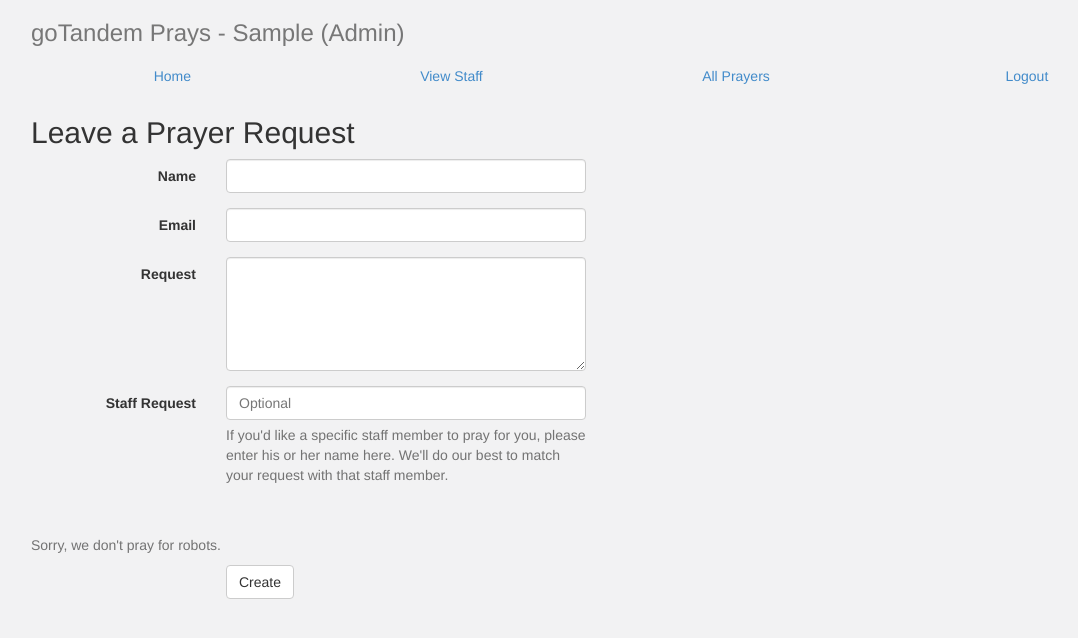
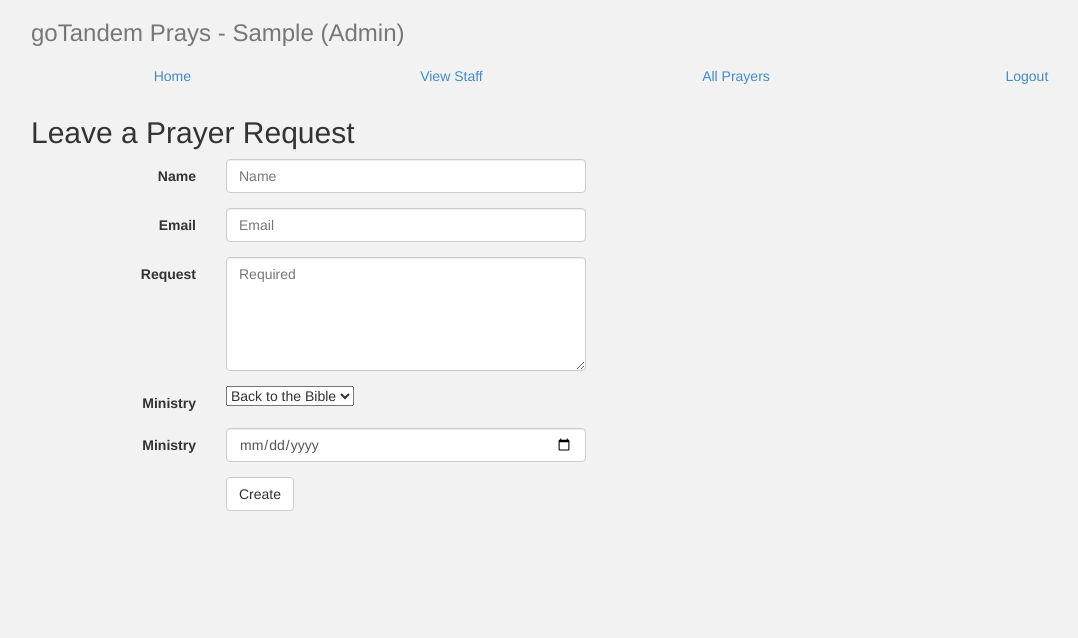
Before and after one commit to BenDavidZ/prayers, a Django app: page /prayers/create/ in a window 1280 px wide. Shown: the top 638 px of the page, without its empty margins (39-1117 px from the left). Run offline with Django 3.2, Linux system fonts and the light colour scheme; the visitor is signed in with stand-in values (Sample User, id 1); some libraries are stand-ins or nearby versions.

Commit message:
Updated create form.

```diff
--- a/prayers/models.py
+++ b/prayers/models.py
@@ -63,11 +63,9 @@ class DeleteForm(ModelForm):
         fields = ['user_name', 'user_email', 'user_request']
 
 class PrayerForm(ModelForm):
-    #captcha = CaptchaField()
-
     class Meta:
         model = Prayer
-        fields = ['user_name', 'user_email', 'user_request', 'staff_request']
+        fields = ['user_name', 'user_email', 'originating_ministry', 'user_request', 'received_at']
 
 class StaffAssignForm(ModelForm):
     class Meta:
--- a/prayers/templates/prayers/prayer_create.html
+++ b/prayers/templates/prayers/prayer_create.html
@@ -6,39 +6,55 @@
 
 <form class="form-horizontal" role="form" id="login_form" method="post" action="{% url 'prayers:create' %}">
 		{% csrf_token %}
-		<div class="form-group {% if form.user_name.errors %} has-error {% endif %}">
+
+        <!-- Name Field -->
+
+        <div class="form-group">
 			<label for="name" class="col-sm-2 control-label">Name</label>
 			<div class="col-sm-4">
-      <input type="text" class="form-control" id="name" name="user_name" placeholder="{% if form.user_name.errors %}Required{% endif %}">
+                <input type="text" class="form-control" id="name" name="user_name" placeholder="Name">
 			</div>
 		</div>
 
-		<div class="form-group {% if form.user_email.errors %} has-error {% endif %}">
+        <!-- Email Field -->
+
+        <div class="form-group">
 			<label for="email" class="col-sm-2 control-label">Email</label>
 			<div class="col-sm-4">
-				<input type="email" class="form-control" id="email" name="user_email" placeholder="{% if form.user_email.errors %}Valid Email Required{% endif %}">
-			</div>
-		</div>
-      <div class="form-group{% if form.user_request.errors %} has-error {% endif %}">
-			<label for="id_user_request" class="col-sm-2 control-label">Request</label>
-			<div class="col-sm-4">
-				<textarea class="form-control" rows="5" id="id_user_request" name="user_request" rows="10" placeholder="{% if form.user_request.errors %}Required{% endif %}"></textarea>
-			</div>
-		</div>
-      <div class="form-group">
-			<label for="staff-request" class="col-sm-2 control-label">Staff Request</label>
-			<div class="col-sm-4">
-				<input type="text" class="form-control" id="staff-request" name="staff_request" placeholder="Optional">
-        <span class="help-block">If you'd like a specific staff member to pray for you, please
-enter his or her name here. We'll do our best to match your request with that staff member.</span>
+				<input type="email" class="form-control" id="email" name="user_email" placeholder="Email">
 			</div>
 		</div>
 
+        <!-- Prayer Request Field -->
 
-		{{ form.captcha.errors }}<br />
-		{{ form.captcha }}
+      <div class="form-group">
+			<label for="id_user_request" class="col-sm-2 control-label">Request</label>
+			<div class="col-sm-4">
+				<textarea class="form-control" rows="5" id="id_user_request" name="user_request" rows="10" placeholder="Required"></textarea>
+			</div>
+      </div>
 
-		<span class="help-block">Sorry, we don't pray for robots.</span>
+        <!-- Requesting Ministry Field -->
+
+        <div class="form-group">
+  			<label for="id_originating_ministry" class="col-sm-2 control-label">Ministry</label>
+  			<div class="col-sm-4">
+  				<select name="originating_ministry">
+                    <option value="Back to the Bible">Back to the Bible</option>
+                    <option value="goTandem">goTandem</option>
+                </select>
+  			</div>
+        </div>
+
+        <!-- Request Received At Field -->
+
+        <div class="form-group">
+  			<label for="id_received_at" class="col-sm-2 control-label">Ministry</label>
+  			<div class="col-sm-4">
+  				<input type="date" name="received_at" id="id_received_at" class="form-control">
+  			</div>
+        </div>
+
 		<div class="form-group">
 			<div class="col-sm-offset-2 col-sm-2">
 				<button type="submit" class="btn btn-default">Create</button>
--- a/prayers/views.py
+++ b/prayers/views.py
@@ -27,9 +27,9 @@ rejected_emails = ('messages-noreply@linkedin.com',
                    'invitation@whereareyounow.net',
                    )
 
-prayer_text = "Thank you for sharing your prayer request with us.\n\nLifting up the prayer needs of our <i>goTandem</i> community is a key part of our ministry. It's my privilege to pray for you and the concerns that are weighing on your heart.\n\nPlease let us know if you have any other requests.\n\nYour friends at <i>goTandem</i>\n\n"
+prayer_text = "Thank you for sharing your prayer request with us.\n\nLifting up the prayer needs of our <i>goTandem</i> community is a key part of our ministry. It's my privilege to pray for you and the concerns that are weighing on your heart.\n\nPlease let us know if you have any other requests.\n\nYour friends at <i>goTandem</i>\n\nP.S We'd also appreciate your prayers for our ministry as we continue to share God's Word with people all over the world.\n\n"
 
-prayer_text_bttb = "Thank you for sharing your prayer request with us.\n\nLifting up the prayer needs of our Back to the Bible family is a key part of our ministry. It's my privilege to pray for you and the concerns that are weighing on your heart.\n\nPlease let us know if you have any other requests.\n\nYour friends at Back to the Bible\n\n"
+prayer_text_bttb = "Thank you for sharing your prayer request with us.\n\nLifting up the prayer needs of our Back to the Bible family is a key part of our ministry. It's my privilege to pray for you and the concerns that are weighing on your heart.\n\nPlease let us know if you have any other requests.\n\nYour friends at Back to the Bible\n\nP.S We'd also appreciate your prayers for our ministry as we continue to share God's Word with people all over the world.\n\n"
 
 
 def all_prayers_filter(request, id):
@@ -261,7 +261,12 @@ def create_prayer(request):
     if request.method == 'POST':
         form = PrayerForm(request.POST)
         if form.is_valid():
-            form.save()
+            prayer = form.save(commit=False)
+            if prayer.originating_ministry == "Back to the Bible":
+                prayer.response_text = prayer_text_bttb
+            else:
+                prayer.response_text = prayer_text
+            prayer.save()
             messages.success(request, 'Prayer saved. Thank you.')
             return HttpResponseRedirect(reverse('prayers:index'))
     else:
```
